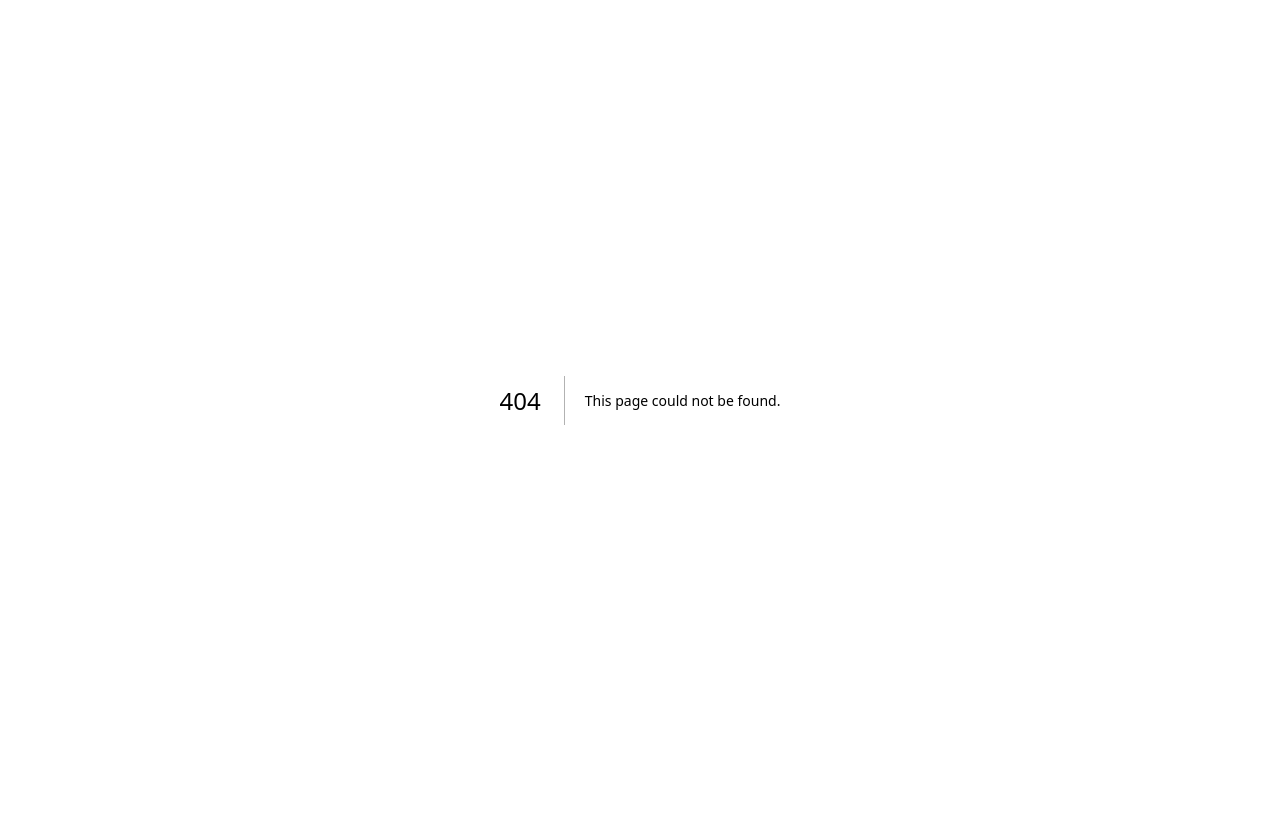
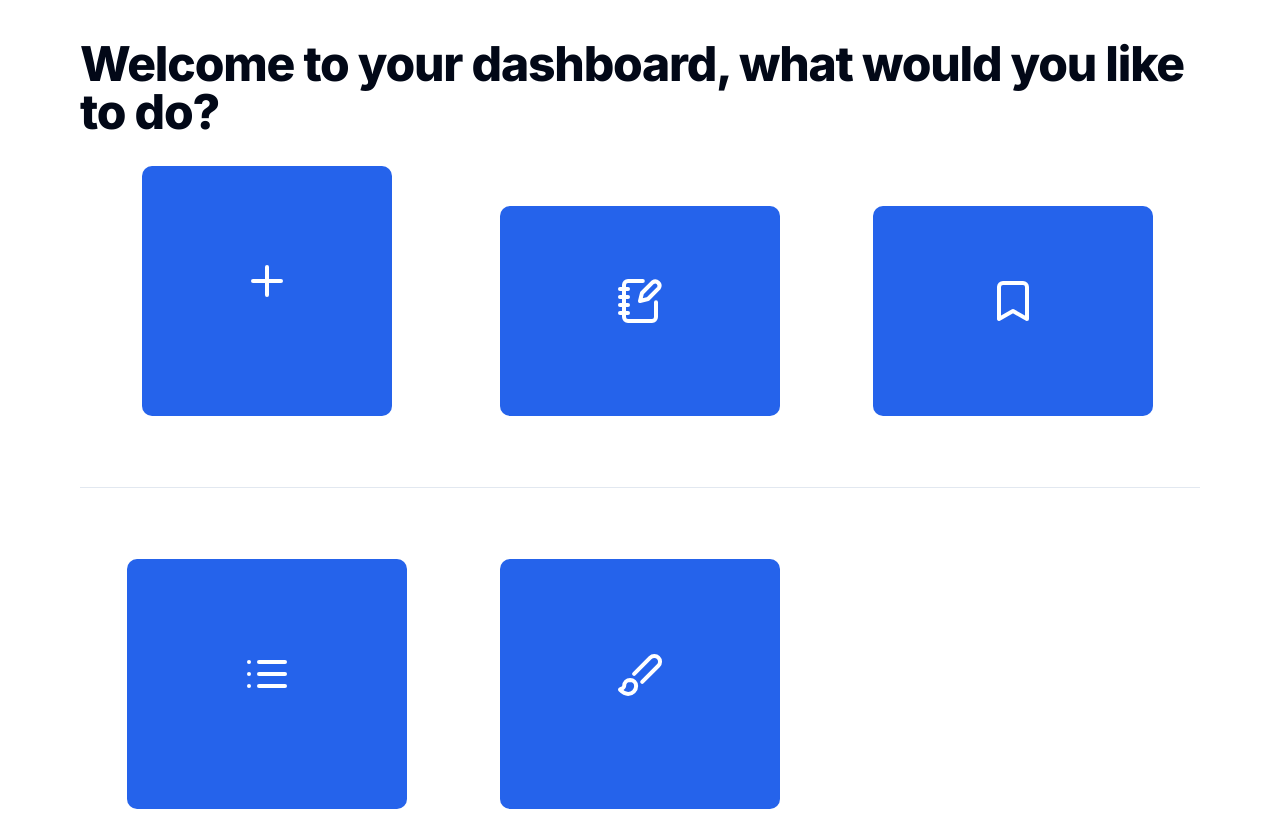
Before and after one commit to listlessbird/keeparr, a Next.js app: page /dashboard in a window 1280 px wide. Before the commit this address had no page. Before the commit the page ends 800 px from the top, so only its background shows below. Built offline with nearby package versions, Linux system fonts and the light colour scheme.

Commit message:
feat: protect dashboard route

```diff
--- a/package.json
+++ b/package.json
@@ -14,6 +14,7 @@
     "@builder.io/react-hydration-overlay": "^0.0.8",
     "@radix-ui/react-dropdown-menu": "^2.0.6",
     "@radix-ui/react-icons": "^1.3.0",
+    "@radix-ui/react-separator": "^1.0.3",
     "@radix-ui/react-slot": "^1.0.2",
     "class-variance-authority": "^0.7.0",
     "clsx": "^2.1.0",
--- a/src/app/actions/auth.action.ts
+++ b/src/app/(auth)/actions/auth.action.ts
@@ -3,6 +3,7 @@
 import { revalidatePath } from "next/cache"
 import { z } from "zod"
 import { cookies, headers } from "next/headers"
+import { redirect } from "next/navigation"
 
 export async function auth(prevState: any, formData: FormData) {
   console.log({ formData: Object.fromEntries(formData) })
@@ -30,6 +31,8 @@ export async function auth(prevState: any, formData: FormData) {
     }
   }
 
+  let success = false
+
   try {
     const response = await fetch("http://localhost:3001/auth/login", {
       method: "POST",
@@ -53,6 +56,14 @@ export async function auth(prevState: any, formData: FormData) {
 
     console.log({ res })
 
+    if (!res.success) {
+      return {
+        success: false,
+        error: res.error,
+        data: null,
+      }
+    }
+
     const { cookieOptions } = res
 
     console.log({ cookieOptions })
@@ -67,13 +78,7 @@ export async function auth(prevState: any, formData: FormData) {
 
     // cookies().set(response.headers.get("set-cookie"))-**
 
-    revalidatePath("/")
-
-    return {
-      success: true,
-      data: null,
-      error: null,
-    }
+    success = true
   } catch (error) {
     console.error({ error })
     return {
@@ -82,4 +87,8 @@ export async function auth(prevState: any, formData: FormData) {
       data: null,
     }
   }
+
+  if (success) {
+    redirect("/dashboard")
+  }
 }
--- a/src/app/(auth)/auth/page.tsx
+++ b/src/app/(auth)/auth/page.tsx
@@ -1,5 +1,5 @@
 "use client"
-import { auth } from "@/app/actions/auth.action"
+import { auth } from "@/app/(auth)/actions/auth.action"
 import { useFormState, useFormStatus } from "react-dom"
 import { Button } from "@/components/ui/button"
 
@@ -46,10 +46,25 @@ export default function Auth() {
                 name="password"
                 placeholder="Password"
                 className="p-2 border border-foreground/60 rounded-md"
+                autoComplete="current-password"
               />
             </div>
             <SubmitButton />
           </form>
+          <div>
+            <Button
+              onClick={async (e) => {
+                e.preventDefault()
+
+                const res = await fetch("/api/v1/auth")
+                const data = await res.json()
+
+                console.log({ data })
+              }}
+            >
+              Make a request
+            </Button>
+          </div>
           <div>
             <pre>{JSON.stringify(state, null, 2)}</pre>
           </div>
--- /dev/null
+++ b/src/app/(dashboard)/dashboard/layout.tsx
@@ -0,0 +1,9 @@
+import { MaxWidthWrapper } from "@/components/max-width-wrapper"
+
+export default function DashboardLayout({
+  children,
+}: {
+  children: React.ReactNode
+}) {
+  return <MaxWidthWrapper className="min-h-dvh">{children}</MaxWidthWrapper>
+}
--- /dev/null
+++ b/src/app/(dashboard)/dashboard/page.tsx
@@ -0,0 +1,43 @@
+import { DashboardActionButton } from "@/app/_components/DashboardActionButton"
+import { Separator } from "@/components/ui/separator"
+import Typography from "@/components/ui/typography"
+import { getSession } from "@/lib/auth"
+import { Plus, NotebookPen, Bookmark, List, Brush } from "lucide-react"
+
+export default async function Dashboard() {
+  return (
+    <div className="lg:mt-10 mt-3">
+      <Typography variant={"h1"}>
+        Welcome to your dashboard, what would you like to do?
+      </Typography>
+      <div className=" grid lg:grid-cols-3 items-center justify-center justify-items-center">
+        <DashboardActionButton
+          Icon={<Plus size={48} stroke="white" />}
+          text={"Create something..."}
+          className="mt-auto"
+        />
+        <DashboardActionButton
+          Icon={<NotebookPen size={48} stroke="white" />}
+          text={"Document"}
+          className="lg:w-[75%] lg:h-[75%] mt-auto"
+        />
+        <DashboardActionButton
+          Icon={<Bookmark size={48} stroke="white" />}
+          text={"Add bookmark"}
+          className="lg:w-[75%] lg:h-[75%] mt-auto"
+        />
+        <Separator className="lg:col-span-3 lg:my-[71px]" />
+        <DashboardActionButton
+          Icon={<List size={48} stroke="white" />}
+          text={"Add to reading list"}
+          className="lg:w-[75%] lg:mt-autoh-[75%] "
+        />
+        <DashboardActionButton
+          Icon={<Brush size={48} stroke="white" />}
+          text={"Canvas"}
+          className="lg:w-[75%] lg:mt-autoh-[75%] "
+        />
+      </div>
+    </div>
+  )
+}
--- /dev/null
+++ b/src/app/_components/DashboardActionButton.tsx
@@ -0,0 +1,26 @@
+import { Button } from "@/components/ui/button"
+import { cn } from "@/lib/utils"
+import { ReactNode } from "react"
+
+export function DashboardActionButton({
+  Icon,
+  text,
+  ...props
+}: { Icon: ReactNode; text: ReactNode } & React.ComponentProps<typeof Button>) {
+  return (
+    <Button
+      {...props}
+      className={cn(
+        "lg:w-[250px] lg:aspect-square lg:h-[250px] group",
+        props.className,
+      )}
+    >
+      <div className="flex flex-col items-center justify-center gap-0">
+        {Icon}
+        <span className="invisible group-hover:visible group-focus:visible transition-[visible] text-white">
+          {text}
+        </span>
+      </div>
+    </Button>
+  )
+}
--- /dev/null
+++ b/src/components/max-width-wrapper.tsx
@@ -0,0 +1,15 @@
+export function MaxWidthWrapper({
+  children,
+  className,
+}: {
+  children: React.ReactNode
+  className?: string
+}) {
+  return (
+    <div
+      className={`max-w-screen-xl w-full mx-auto px-2.5 sm:px-6 lg:px-20 ${className}`}
+    >
+      {children}
+    </div>
+  )
+}
--- /dev/null
+++ b/src/components/ui/separator.tsx
@@ -0,0 +1,31 @@
+"use client"
+
+import * as React from "react"
+import * as SeparatorPrimitive from "@radix-ui/react-separator"
+
+import { cn } from "@/lib/utils"
+
+const Separator = React.forwardRef<
+  React.ElementRef<typeof SeparatorPrimitive.Root>,
+  React.ComponentPropsWithoutRef<typeof SeparatorPrimitive.Root>
+>(
+  (
+    { className, orientation = "horizontal", decorative = true, ...props },
+    ref
+  ) => (
+    <SeparatorPrimitive.Root
+      ref={ref}
+      decorative={decorative}
+      orientation={orientation}
+      className={cn(
+        "shrink-0 bg-border",
+        orientation === "horizontal" ? "h-[1px] w-full" : "h-full w-[1px]",
+        className
+      )}
+      {...props}
+    />
+  )
+)
+Separator.displayName = SeparatorPrimitive.Root.displayName
+
+export { Separator }
--- /dev/null
+++ b/src/middleware.ts
@@ -0,0 +1,26 @@
+import { NextRequest, NextResponse } from "next/server"
+import { getSession } from "@/lib/auth"
+
+export async function middleware(request: NextRequest) {
+  console.log(`[Middleware]: Request to ${request.nextUrl.pathname}`)
+
+  console.log(
+    `[Middleware]: Request headers: `,
+    request.headers.get("cookie") || "",
+  )
+
+  const session = await getSession(request.headers.get("cookie") || "")
+
+  console.log(`Session: `, { session })
+  if (!session.user && !request.nextUrl.pathname.startsWith("/auth")) {
+    return Response.redirect(new URL("/auth", request.url))
+  }
+
+  if (session.user && request.nextUrl.pathname.startsWith("/auth")) {
+    return Response.redirect(new URL("/dashboard", request.url))
+  }
+}
+
+export const config = {
+  matcher: ["/((?!register|api|_next/static|_next/image).*)"],
+}
```
Also changed, not shown: 1 other file (tests, documents, lock files or other folders).
